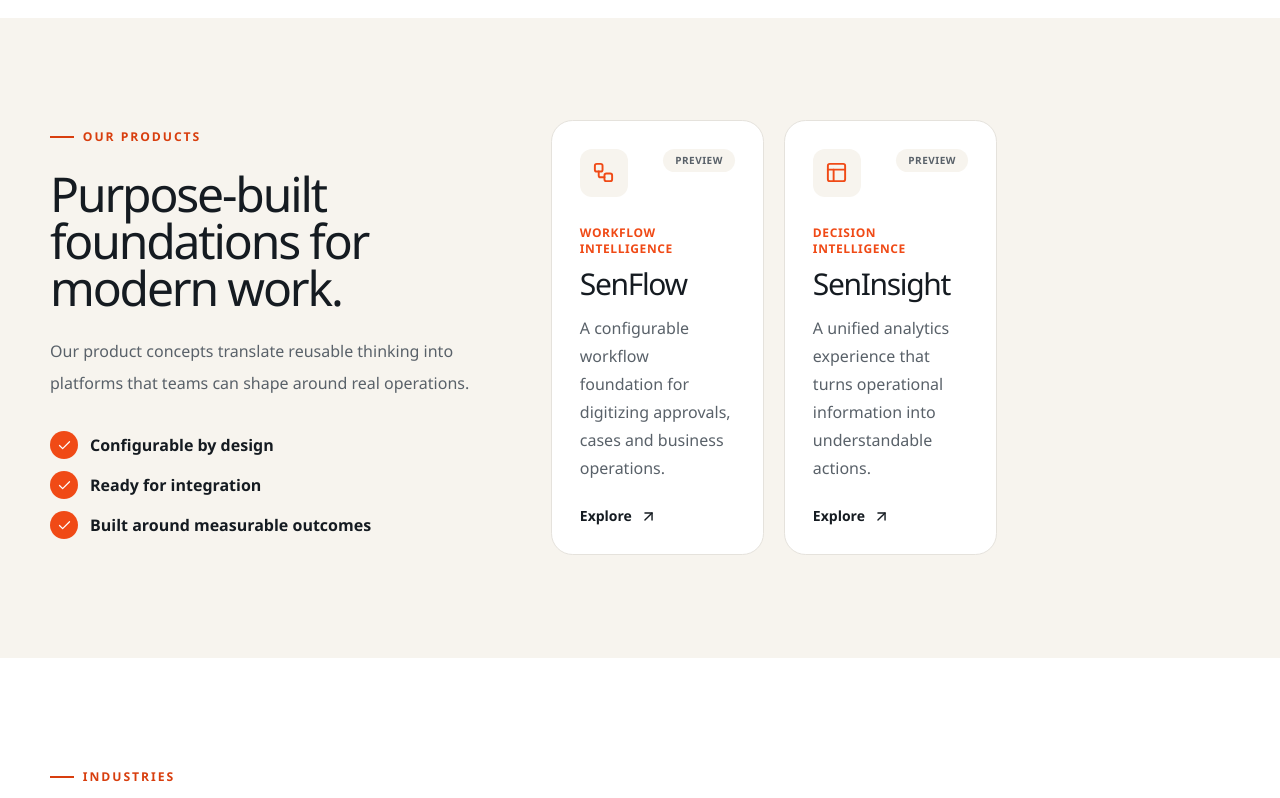
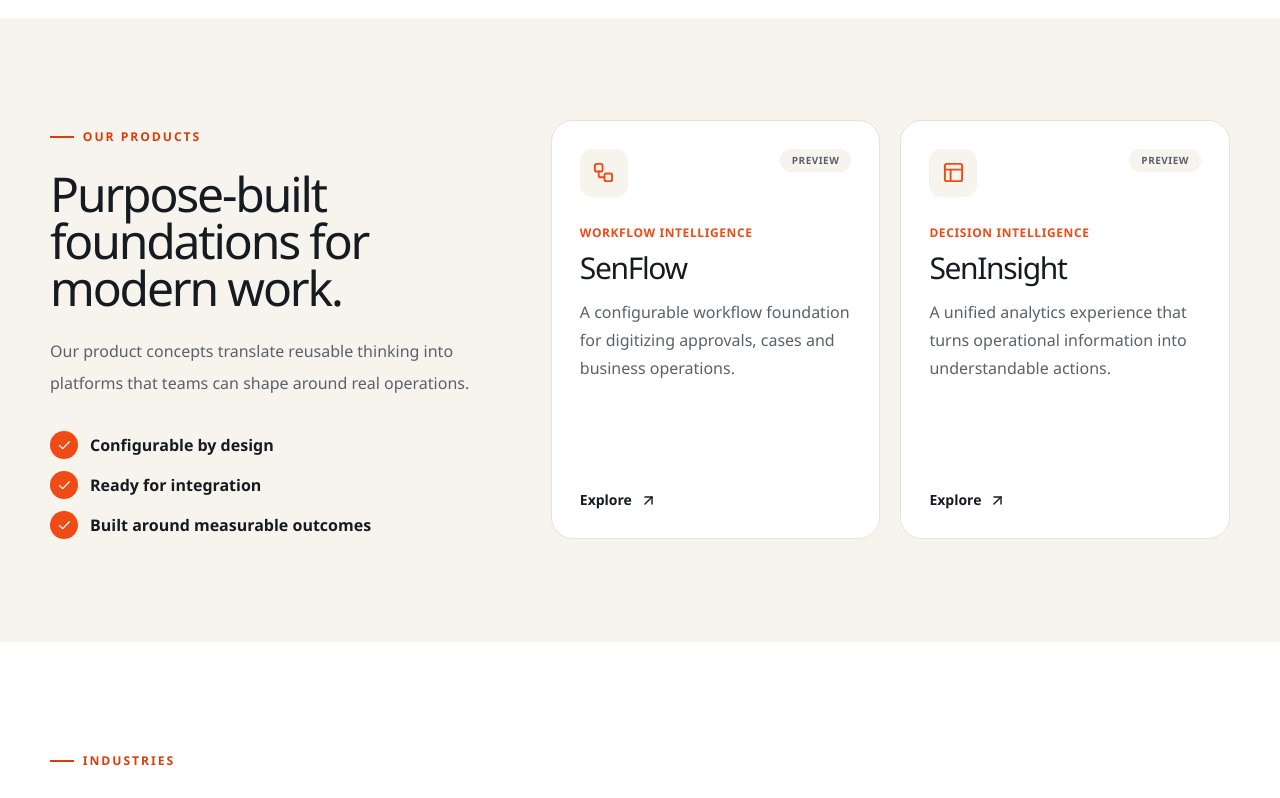
Before and after one commit to senzoftsolutions-prog/senzoft_web, a React (Vite) app: page / in a window 1280 px wide. Shown: the part 2020-2818 px from the top of the page. Built offline with nearby package versions, Linux system fonts and the light colour scheme.

Commit message:
fix: align content grids and insight search

```diff
--- a/src/components/sections/CTA.tsx
+++ b/src/components/sections/CTA.tsx
@@ -1,3 +1,3 @@
 import { ArrowRight } from 'lucide-react'
 import { Link } from 'react-router-dom'
-export function CTA(){return <section className="section"><div className="container-shell overflow-hidden rounded-[2rem] bg-brand-ink px-6 py-14 text-white grid-lines md:px-14 md:py-18"><span className="eyebrow text-brand-amber!">Start a conversation</span><div className="mt-6 flex flex-col gap-8 md:flex-row md:items-end md:justify-between"><h2 className="display max-w-3xl text-4xl md:text-6xl">Bring us the idea.<br/><span className="gradient-text">We’ll help create the impact.</span></h2><Link to="/contact" className="btn bg-white text-brand-ink">Talk to our team <ArrowRight size={18}/></Link></div></div></section>}
+export function CTA() { return <section className="section"><div className="container-shell grid-lines overflow-hidden rounded-[2rem] bg-brand-ink px-6 py-14 text-white md:px-14 md:py-18"><span className="eyebrow text-brand-amber!">Start a conversation</span><div className="mt-6 flex flex-col gap-8 md:flex-row md:items-end md:justify-between"><h2 className="display max-w-3xl text-4xl md:text-6xl">Bring us the idea.<br /><span className="gradient-text">We’ll help create the impact.</span></h2><Link to="/contact" className="btn shrink-0 bg-white text-brand-ink hover:bg-brand-cream">Talk to our team <ArrowRight size={18} /></Link></div></div></section> }
--- a/src/components/sections/ContentGrid.tsx
+++ b/src/components/sections/ContentGrid.tsx
@@ -3,7 +3,20 @@ import type { ComponentType } from 'react'
 import { Link } from 'react-router-dom'
 import { Reveal } from '../ui/Reveal'
 
-const icons: Record<string, ComponentType<{size?:number}>> = { BrainCircuit, ChartNoAxesCombined, CloudCog, Code2, Factory, HeartPulse, Landmark, PanelsTopLeft, ShoppingBag, Workflow }
-export function ContentGrid({ items, basePath }: { items: Array<{slug:string;title:string;summary:string;icon?:string;eyebrow?:string;status?:string}>; basePath:string }) {
- return <div className="grid gap-5 md:grid-cols-2 lg:grid-cols-3">{items.map((item,index)=>{const Icon=icons[item.icon??'Code2']??Code2;return <Reveal key={item.slug} delay={index*.05}><Link to={`${basePath}/${item.slug}`} className="card group flex min-h-72 flex-col p-7"><div className="flex items-start justify-between"><span className="grid size-12 place-items-center rounded-xl bg-brand-cream text-brand-orange"><Icon size={23}/></span>{item.status==='draft'&&<span className="rounded-full bg-brand-cream px-3 py-1 text-[10px] font-extrabold uppercase tracking-wider text-brand-muted">Preview</span>}</div>{item.eyebrow&&<span className="mt-7 text-xs font-bold uppercase tracking-wider text-brand-orange">{item.eyebrow}</span>}<h3 className="display mt-3 text-3xl">{item.title}</h3><p className="mt-4 grow leading-7 text-brand-muted">{item.summary}</p><span className="mt-6 inline-flex items-center gap-2 text-sm font-extrabold group-hover:text-brand-orange">Explore <ArrowUpRight size={17}/></span></Link></Reveal>})}</div>
+const icons: Record<string, ComponentType<{ size?: number }>> = { BrainCircuit, ChartNoAxesCombined, CloudCog, Code2, Factory, HeartPulse, Landmark, PanelsTopLeft, ShoppingBag, Workflow }
+interface GridItem { slug: string; title: string; summary: string; icon?: string; eyebrow?: string; status?: string }
+
+export function ContentGrid({ items, basePath }: { items: GridItem[]; basePath: string }) {
+  const layout = items.length === 2 ? 'mx-auto w-full max-w-4xl md:grid-cols-2' : 'md:grid-cols-2 lg:grid-cols-3'
+  return <div className={`grid items-stretch gap-5 ${layout}`}>{items.map((item, index) => {
+    const Icon = icons[item.icon ?? 'Code2'] ?? Code2
+    return <Reveal className="h-full" key={item.slug} delay={index * .05}>
+      <Link to={`${basePath}/${item.slug}`} className="card group flex h-full min-h-72 flex-col p-7">
+        <div className="flex items-start justify-between"><span className="grid size-12 place-items-center rounded-xl bg-brand-cream text-brand-orange"><Icon size={23} /></span>{item.status === 'draft' && <span className="rounded-full bg-brand-cream px-3 py-1 text-[10px] font-extrabold uppercase tracking-wider text-brand-muted">Preview</span>}</div>
+        {item.eyebrow && <span className="mt-7 text-xs font-bold uppercase tracking-wider text-brand-orange">{item.eyebrow}</span>}
+        <h3 className="display mt-3 text-3xl">{item.title}</h3><p className="mt-4 grow leading-7 text-brand-muted">{item.summary}</p>
+        <span className="mt-6 inline-flex items-center gap-2 text-sm font-extrabold group-hover:text-brand-orange">Explore <ArrowUpRight size={17} /></span>
+      </Link>
+    </Reveal>
+  })}</div>
 }
--- a/src/pages/ListingPages.tsx
+++ b/src/pages/ListingPages.tsx
@@ -10,5 +10,5 @@ function Listing({kind,title,description,items,basePath}:{kind:string;title:stri
 export const ServicesPage=()=> <Listing kind="Capabilities" title="Expertise built around your ambition." description="From strategy through engineering and operations, we help organizations create confident, lasting change." items={contentRepository.getServices()} basePath="/services"/>
 export const ProductsPage=()=> <Listing kind="Products" title="Software shaped around real work." description="Flexible SENZOFT product concepts designed to make complex operations clearer and more actionable." items={contentRepository.getProducts()} basePath="/products"/>
 export const IndustriesPage=()=> <Listing kind="Industry context" title="Technology grounded in your world." description="Focused solutions that combine sector understanding with modern engineering, data and experience capabilities." items={contentRepository.getIndustries()} basePath="/industries"/>
-export function InsightsPage(){const [query,setQuery]=useState('');const items=useMemo(()=>contentRepository.getInsights(query),[query]);return <><Seo title="Insights | SENZOFT" description="Perspectives on engineering, AI and enterprise transformation."/><PageHero eyebrow="Insights" title="Useful thinking for consequential change." description="Perspectives designed to make emerging technology and transformation decisions clearer."/><section className="section"><div className="container-shell"><label className="relative mb-10 block max-w-lg"><span className="sr-only">Search insights</span><Search className="absolute left-4 top-3.5 text-brand-muted" size={20}/><input className="field pl-12" value={query} onChange={e=>setQuery(e.target.value)} placeholder="Search insights"/></label>{items.length?<ContentGrid items={items} basePath="/insights"/>:<div className="rounded-2xl bg-brand-cream p-10"><h2 className="text-2xl font-bold">No matching insights</h2><p className="mt-2 text-brand-muted">Try a broader phrase or clear your search.</p></div>}</div></section></>}
+export function InsightsPage(){const [query,setQuery]=useState('');const items=useMemo(()=>contentRepository.getInsights(query),[query]);return <><Seo title="Insights | SENZOFT" description="Perspectives on engineering, AI and enterprise transformation."/><PageHero eyebrow="Insights" title="Useful thinking for consequential change." description="Perspectives designed to make emerging technology and transformation decisions clearer."/><section className="section"><div className="container-shell"><label className="relative mb-10 block max-w-2xl"><span className="sr-only">Search insights</span><Search aria-hidden="true" className="pointer-events-none absolute left-4 top-1/2 -translate-y-1/2 text-brand-muted" size={20}/><input type="search" className="field field-search" value={query} onChange={e=>setQuery(e.target.value)} placeholder="Search insights" autoComplete="off"/></label>{items.length?<ContentGrid items={items} basePath="/insights"/>:<div className="rounded-2xl bg-brand-cream p-10"><h2 className="text-2xl font-bold">No matching insights</h2><p className="mt-2 text-brand-muted">Try a broader phrase or clear your search.</p></div>}</div></section></>}
 export function CaseStudiesPage(){return <><Seo title="Case Studies | SENZOFT" description="SENZOFT client outcome stories."/><PageHero eyebrow="Client outcomes" title="Impact needs evidence." description="Approved client stories will appear here. We never publish unverified claims, logos or performance metrics."/><section className="section"><div className="container-shell rounded-3xl border border-dashed border-black/20 p-12 text-center"><h2 className="display text-4xl">Case studies in review</h2><p className="mx-auto mt-4 max-w-xl text-brand-muted">We are preparing client-approved stories. Talk to our team about experience relevant to your goals.</p></div></section><CTA/></>}
--- a/src/styles/index.css
+++ b/src/styles/index.css
@@ -16,7 +16,7 @@ body { margin: 0; min-width: 320px; min-height: 100svh; overflow-x: clip; color:
 header { padding-top: env(safe-area-inset-top); }
 img, svg, video { display: block; max-width: 100%; }
 body::selection { color: #fff; background: #d83e0e; }
-a { color: inherit; text-decoration: none; }
+a { text-decoration: none; }
 button, input, select, textarea { font: inherit; }
 button, a { -webkit-tap-highlight-color: transparent; }
 :focus-visible { outline: 3px solid #ff9d00; outline-offset: 3px; }
@@ -37,6 +37,7 @@ button, a { -webkit-tap-highlight-color: transparent; }
 .card { border: 1px solid #e5e2dc; border-radius: 1.35rem; background: #fff; transition: transform .25s, box-shadow .25s, border-color .25s; }
 .card:hover { transform: translateY(-5px); border-color: #ffb18f; box-shadow: 0 24px 50px #2b170c12; }
 .field { width: 100%; border: 1px solid #cbc8c1; border-radius: .8rem; padding: .85rem 1rem; background: #fff; }
+.field-search { padding-left: 3rem; padding-right: 3rem; }
 .field:focus { border-color: #e8420e; outline: 3px solid #f04a1620; }
 .skip-link { position: fixed; z-index: 100; left: 1rem; top: -5rem; background: #fff; padding: .75rem 1rem; border-radius: .5rem; }
 .skip-link:focus { top: 1rem; }
```
